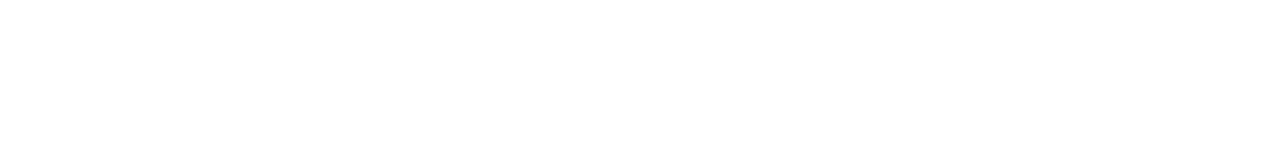
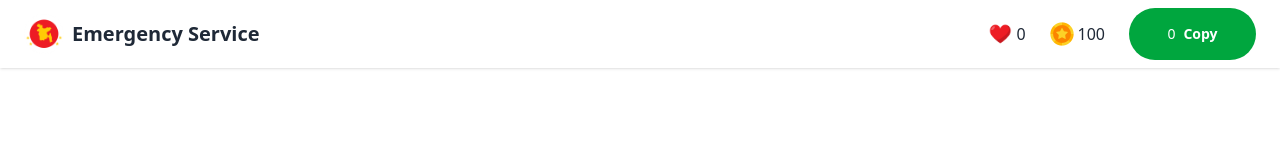
Before and after one commit to razibislam28/Emergency-Hotline, a plain HTML site: page index.html in a window 1280 px wide. Drawn offline with nearby package versions, Linux system fonts and the light colour scheme.

Commit message:
Added the nav section

```diff
--- a/index.html
+++ b/index.html
@@ -17,5 +17,33 @@
       href="https://cdnjs.cloudflare.com/ajax/libs/font-awesome/6.5.0/css/all.min.css"
     />
   </head>
-  <body></body>
+  <body class="bg-[#f5fff6]">
+    <!-- navbar -->
+    <div class="navbar bg-white shadow px-6 sticky top-0 z-50">
+      <div class="flex-1">
+        <img src="assets/logo-dark.png" alt="logo" class="w-10 h-10 mr-2" />
+        <a class="text-xl font-bold">Emergency Service</a>
+      </div>
+      <div class="flex-none gap-6">
+        <!-- Heart -->
+        <div class="flex items-center gap-1">
+          <img src="assets/heart.png" class="w-6 h-6" />
+          <span id="heartCount">0</span>
+        </div>
+        <!-- Coin -->
+        <div class="flex items-center gap-1">
+          <img src="assets/coin.png" class="w-6 h-6" />
+          <span id="coinCount">100</span>
+        </div>
+        <!-- Copy  -->
+
+        <div
+          class="pill px-3 py-1.5 rounded-full text-sm flex justify-center items-center gap-2 text-white bg-[#00a63e] w-[127px] h-[52px]"
+        >
+          <span id="copyCount">0</span>
+          <span class="hidden sm:inline font-semibold">Copy</span>
+        </div>
+      </div>
+    </div>
+  </body>
 </html>
```
Also changed, not shown: index.js (added), tailwind.config.js (added).
